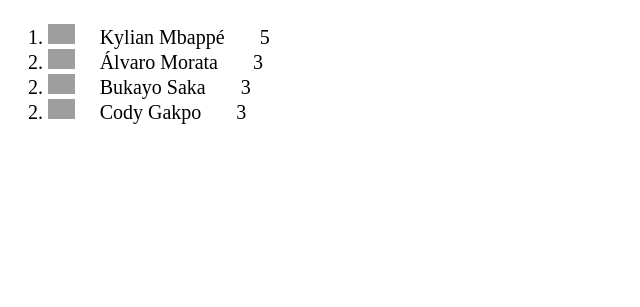
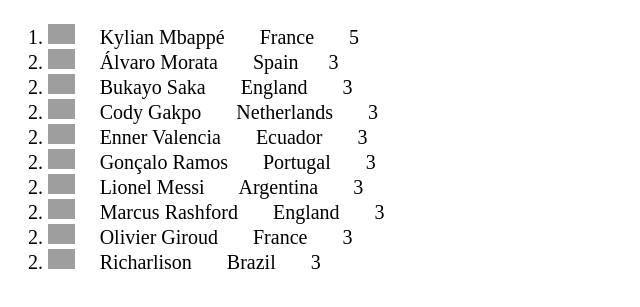
Before and after one commit to nataliemajadixon/worldcup2022, a plain HTML site: page stats.html in a window 1280 px wide. Shown: the part 77-384 px from the top of the page, without its empty margins (0-640 px from the left). Drawn offline with Linux system fonts and the light colour scheme; grey boxes are pictures that could not be loaded.

Commit message:
updated stats for goals and added images of players

```diff
--- a/stats.html
+++ b/stats.html
@@ -10,10 +10,19 @@
 <body>
     <h1>Stats</h1>
     <ol>
-        <li><img class="playerphoto"src="https://img.a.transfermarkt.technology/portrait/big/342229-1632686046.jpg?lm=1"> &nbsp &nbsp Kylian Mbappé &nbsp &nbsp &nbsp 5</li>
-        <li><img class="playerphoto"src="https://img.a.transfermarkt.technology/portrait/big/128223-1644496732.jpg?lm=1"> &nbsp &nbsp Álvaro Morata &nbsp &nbsp &nbsp 3</li>
-        <li value=2><img class="playerphoto"src="https://img.a.transfermarkt.technology/portrait/big/433177-1669294809.jpg?lm=1"> &nbsp &nbsp Bukayo Saka &nbsp &nbsp &nbsp 3</li>
-        <li value=2><img class="playerphoto"src="https://upload.wikimedia.org/wikipedia/commons/8/87/Austria_U-18_vs._Netherlands_U-18_2017-03-23_%28078%29.jpg"> &nbsp &nbsp Cody Gakpo &nbsp &nbsp &nbsp 3</li>
-        </ol>
+        <li><img class="playerphoto"src="https://img.a.transfermarkt.technology/portrait/big/342229-1632686046.jpg?lm=1"> &nbsp &nbsp Kylian Mbappé &nbsp &nbsp &nbsp France &nbsp &nbsp &nbsp 5</li>
+        <li><img class="playerphoto"src="https://img.a.transfermarkt.technology/portrait/big/128223-1644496732.jpg?lm=1"> &nbsp &nbsp Álvaro Morata &nbsp &nbsp &nbsp Spain &nbsp &nbsp &nbsp3</li>
+        <li value=2><img class="playerphoto"src="https://img.a.transfermarkt.technology/portrait/big/433177-1669294809.jpg?lm=1"> &nbsp &nbsp Bukayo Saka &nbsp &nbsp &nbsp England &nbsp &nbsp &nbsp 3</li>
+        <li value=2><img class="playerphoto"src="https://upload.wikimedia.org/wikipedia/commons/8/87/Austria_U-18_vs._Netherlands_U-18_2017-03-23_%28078%29.jpg"> &nbsp &nbsp Cody Gakpo &nbsp &nbsp &nbsp Netherlands &nbsp &nbsp &nbsp 3</li>
+        <li value=2><img class="playerphoto"src="https://img.a.transfermarkt.technology/portrait/big/139503-1603567945.jpeg?lm=1"> &nbsp &nbsp Enner Valencia &nbsp &nbsp &nbsp Ecuador &nbsp &nbsp &nbsp 3</li>
+        <li value=2><img class="playerphoto"src="https://img.uefa.com/imgml/TP/players/1/2023/324x324/250116654.jpg"> &nbsp &nbsp Gonçalo Ramos &nbsp &nbsp &nbsp Portugal &nbsp &nbsp &nbsp 3</li>
+        <li value=2><img class="playerphoto"src="https://img.a.transfermarkt.technology/portrait/big/28003-1631171950.jpg?lm=1"> &nbsp &nbsp Lionel Messi &nbsp &nbsp &nbsp Argentina &nbsp &nbsp &nbsp 3</li>
+        <li value=2><img class="playerphoto"src="https://img.a.transfermarkt.technology/portrait/big/258923-1565603308.png?lm=1"> &nbsp &nbsp Marcus Rashford &nbsp &nbsp &nbsp England &nbsp &nbsp &nbsp 3</li>
+        <li value=2><img class="playerphoto"src="https://img.a.transfermarkt.technology/portrait/big/82442-1661514565.jpg?lm=1"> &nbsp &nbsp Olivier Giroud &nbsp &nbsp &nbsp France &nbsp &nbsp &nbsp 3</li>
+        <li value=2><img class="playerphoto"src="https://img.a.transfermarkt.technology/portrait/big/378710-1665608231.jpg?lm=1"> &nbsp &nbsp Richarlison &nbsp &nbsp &nbsp Brazil &nbsp &nbsp &nbsp 3</li>
+
+
+
+    </ol>
 </body>
 </html>
```
